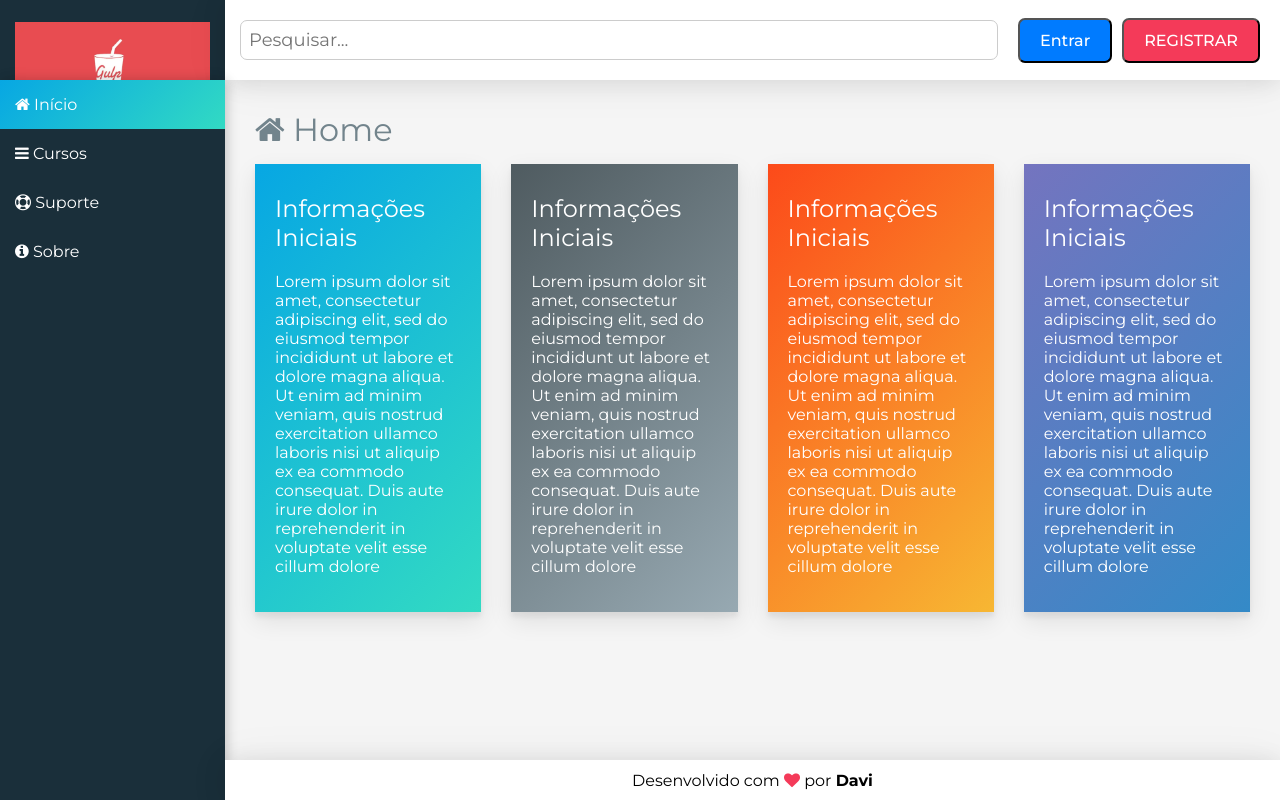
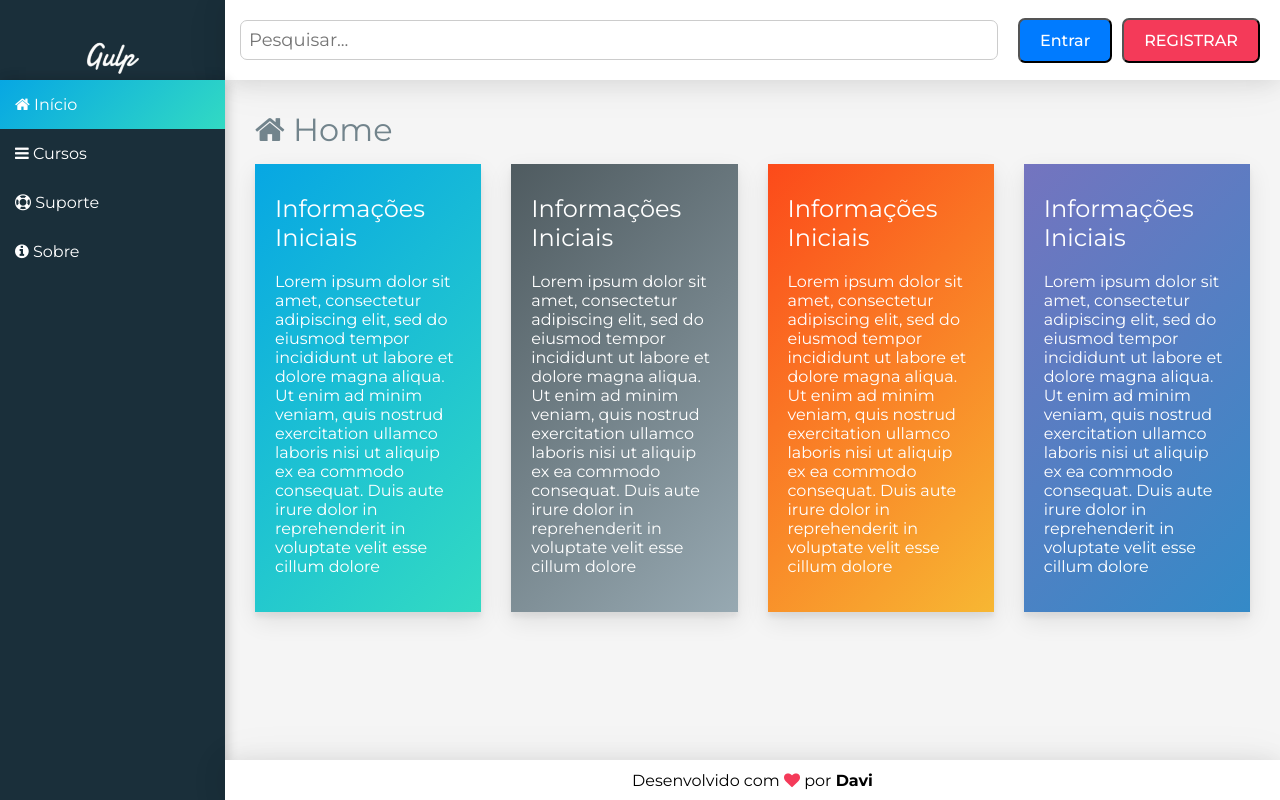
Before and after one commit to DaviAfonso88/Gulp, a website: page gulp/spa/src/index.html in a window 1280 px wide. Drawn offline with Linux system fonts and the light colour scheme; files that its build step writes are made by us from their sources; files whose address does not match are found by name.

Commit message:
soon without background

```diff
--- a/gulp/spa/src/assets/sass/logo.scss
+++ b/gulp/spa/src/assets/sass/logo.scss
@@ -11,7 +11,7 @@ aside.logo img {
   width: 100%;
 }
 
-@media(max-width: $largura-sm-max) {
+@media (max-width: $largura-sm-max) {
   aside.logo {
     display: flex;
     justify-content: center;
--- a/gulp/spa/src/index.html
+++ b/gulp/spa/src/index.html
@@ -13,7 +13,7 @@
 <body>
     <aside class="logo">
         <a href="#/paginas/inicio.html" class="logo">
-            <img src="/assets/imgs/logo.webp" alt="logo">
+            <img src="/assets/imgs/logo.png" alt="logo">
         </a>
     </aside>
     <header class="cabecalho">
```
Also changed, not shown: gulp/spa/build/assets/imgs/logo.png (added), gulp/spa/build/assets/imgs/logo.webp (deleted), gulp/spa/build/index.html, gulp/spa/src/assets/imgs/logo.png (added), gulp/spa/src/assets/imgs/logo.webp (deleted), 1 other file. Lines whose indentation alone changed are shown as unchanged.
